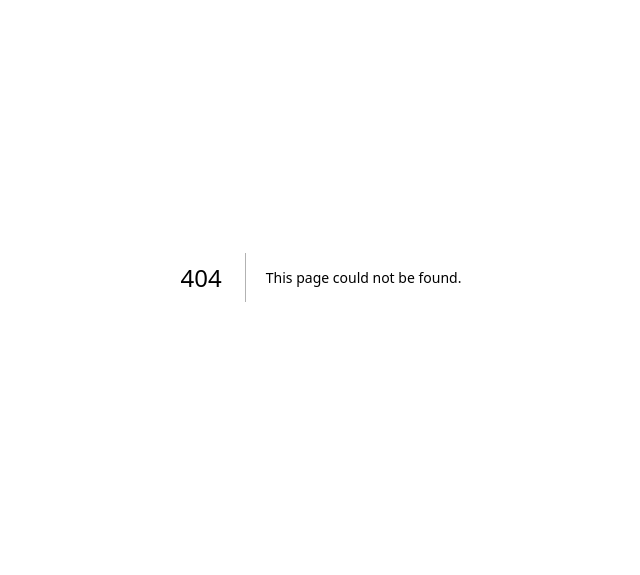
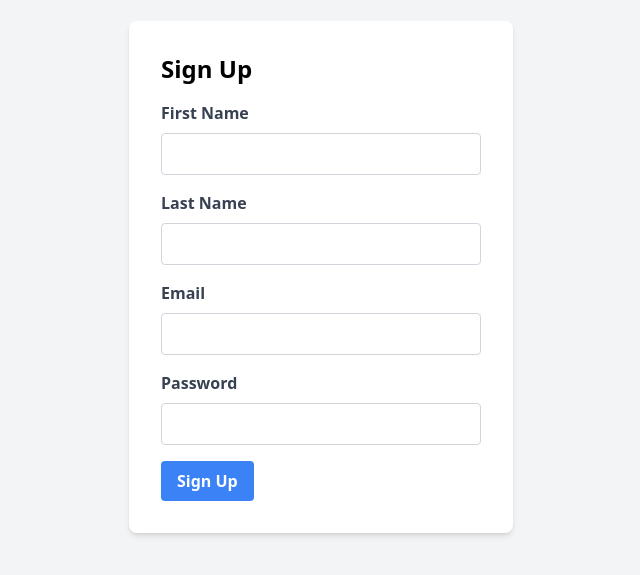
Before and after one commit to sundaysage/hospitalsystem, a Next.js app: page /patientreg in a window 1280 px wide. Before the commit this address had no page. Shown: the part 123-698 px from the top of the page, without its empty margins (319-959 px from the left). Built offline with nearby package versions, Linux system fonts and the light colour scheme.

Commit message:
patientsignuppage

```diff
--- a/components/Nav.js
+++ b/components/Nav.js
@@ -1,5 +1,6 @@
 import Link from "next/link";
 import React from "react";
+import { useState } from "react";
 
 
 const Nav = () => {
@@ -20,6 +21,9 @@ const Nav = () => {
         <Link href="/">
           <p>Login</p>
         </Link>
+        <Link href="./patientreg">
+          <p>Signup</p>
+        </Link>
       </div>
     </div>
   );
--- /dev/null
+++ b/src/pages/patientlogin.js
@@ -0,0 +1,9 @@
+import React from 'react'
+
+const patientlogin = () => {
+  return (
+    <div>patientlogin</div>
+  )
+}
+
+export default patientlogin
--- /dev/null
+++ b/src/pages/patientreg.js
@@ -0,0 +1,166 @@
+import React from "react";
+import { useState } from "react";
+import Router, { useRouter } from "next/router";
+
+
+const patientreg = () => {
+  const [formData, setFormData] = useState({
+    firstName: "",
+    lastName: "",
+    email: "",
+    password: "",
+  });
+  const [error, setError] = useState(null);
+  const [successMessage, setSuccessMessage] = useState(null);
+  const [loading, setLoading] = useState(false);
+  const router = useRouter();
+
+  const handleChange = (e) => {
+    setFormData({ ...formData, [e.target.name]: e.target.value });
+  };
+
+  const handleSubmit = async (e) => {
+    e.preventDefault();
+    setLoading(true); // Set loading to true during API call
+    setError(null); // Clear any previous errors
+    setSuccessMessage(null); // Clear any previous success messages
+
+    try {
+      const response = await fetch(
+        "https://sage-hospital.onrender.com/api/v1/auth/patient-register",
+        {
+          method: "POST",
+          headers: {
+            "Content-Type": "application/json",
+          },
+          body: JSON.stringify(formData),
+        }
+      );
+
+      if (!response.ok) {
+        const errorData = await response.json(); // Try to parse error response
+        throw new Error(errorData.message || "Signup failed"); // Display error message from API or generic message
+      }
+
+      const data = await response.json();
+      console.log("Signup successful:", data);
+      setSuccessMessage("Signup successful! You can now log in.");
+      setFormData({
+        // Clear form after successful submission
+        firstName: "",
+        lastName: "",
+        email: "",
+        password: "",
+      });
+      setTimeout(() => {  // Use setTimeout for a small delay
+        router.push('/patientlogin'); // Redirect to the login page
+      }, 2000);
+    } catch (err) {
+      console.error("Signup error:", err);
+      setError(err.message); // Set error message to display
+    } finally {
+      setLoading(false); // Set loading to false after API call, regardless of success or failure
+    }
+  };
+
+  return (
+    <div className="flex justify-center items-center h-screen bg-gray-100">
+      <div className="bg-white p-8 rounded-lg shadow-md w-96">
+        <h2 className="text-2xl font-bold mb-4">Sign Up</h2>
+
+        {error && <div className="text-red-500 mb-4">{error}</div>}
+        {successMessage && ( <div className="text-green-500 mb-4">{successMessage}</div>
+        )}
+
+        <form onSubmit={handleSubmit}>
+          {/* ... (Input fields - see below) */}
+          <div className="mb-4">
+            <label
+              htmlFor="firstName"
+              className="block text-gray-700 font-bold mb-2"
+            >
+              First Name
+            </label>
+            <input
+              type="text"
+              id="firstName"
+              name="firstName"
+              value={formData.firstName}
+              onChange={handleChange}
+              className="border border-gray-300 rounded w-full py-2 px-3 focus:outline-none focus:border-blue-500"
+              required
+            />
+          </div>
+          {/* ... (Other input fields) */}
+
+          <div className="mb-4">
+            <label
+              htmlFor="lastName"
+              className="block text-gray-700 font-bold mb-2"
+            >
+              Last Name
+            </label>
+            <input
+              type="text"
+              id="lastName"
+              name="lastName"
+              value={formData.lastName}
+              onChange={handleChange}
+              className="border border-gray-300 rounded w-full py-2 px-3 focus:outline-none focus:border-blue-500"
+              required
+            />
+          </div>
+
+          <div className="mb-4">
+            <label
+              htmlFor="email"
+              className="block text-gray-700 font-bold mb-2"
+            >
+              Email
+            </label>
+            <input
+              type="email"
+              id="email"
+              name="email"
+              value={formData.email}
+              onChange={handleChange}
+              className="border border-gray-300 rounded w-full py-2 px-3 focus:outline-none focus:border-blue-500"
+              required
+            />
+          </div>
+
+          <div className="mb-4">
+            <label
+              htmlFor="password"
+              className="block text-gray-700 font-bold mb-2"
+            >
+              Password
+            </label>
+            <input
+              type="password"
+              id="password"
+              name="password"
+              value={formData.password}
+              onChange={handleChange}
+              className="border border-gray-300 rounded w-full py-2 px-3 focus:outline-none focus:border-blue-500"
+              required
+            />
+          </div>
+
+
+          <button
+            type="submit"
+            disabled={loading}
+            className={`bg-blue-500 hover:bg-blue-700 text-white font-bold py-2 px-4 rounded ${
+              loading ? "opacity-50 cursor-not-allowed" : ""
+            }`}
+          >
+            {loading ? "Signing Up..." : "Sign Up"}
+          </button>
+        </form>
+      </div>
+    </div>
+  );
+};
+
+export default patientreg;
```
